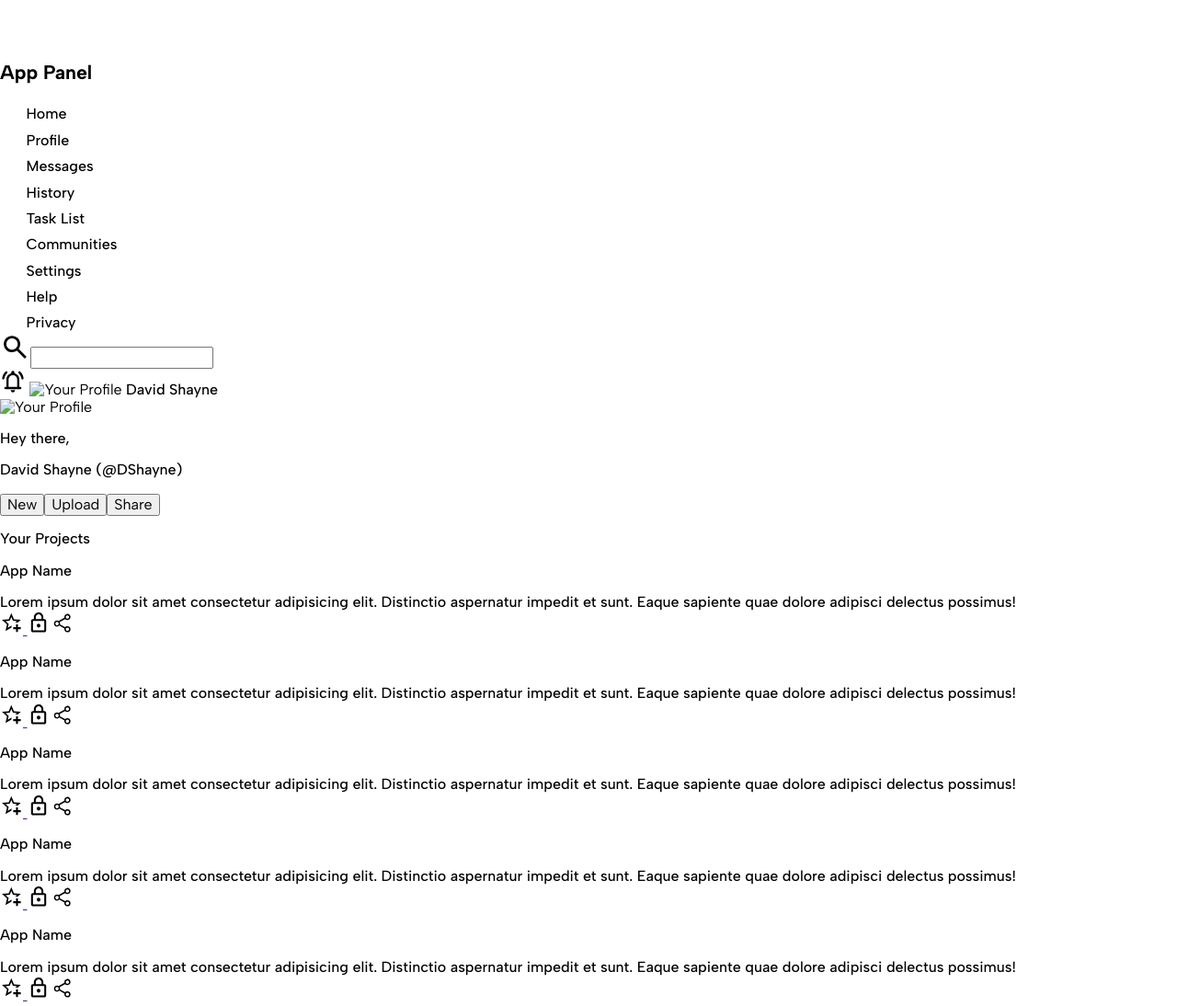
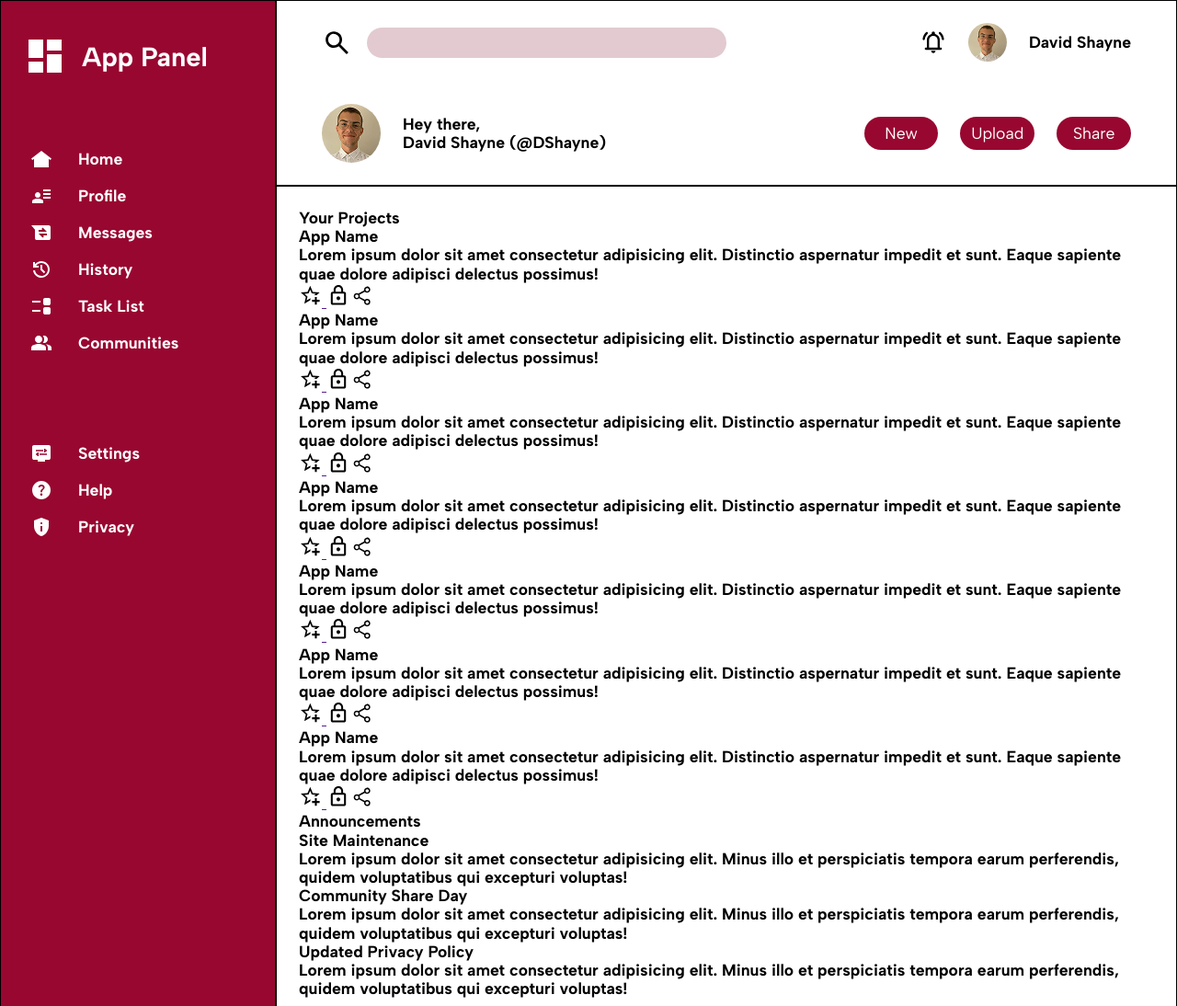
Before and after one commit to David-Shayne/App_Panel, a plain HTML site: page index.html in a window 1280 px wide. Shown: the top 1094 px of the page at 92% size. Drawn offline with Linux system fonts and the light colour scheme.

Commit message:
Add styling to top panel

```diff
--- a/index.html
+++ b/index.html
@@ -67,13 +67,23 @@
 					</div>
 					<div class="notify-profile">
 						<img src="./Assets/notifications.svg" alt="Notifications" id="notifications" />
-						<img src="" alt="Your Profile" class="profile-picture" />
+						<div class="profile-photo-container">
+							<img
+								src="./Assets/profile_photo_david.png"
+								alt="Your Profile"
+								class="profile-picture" />
+						</div>
 						<span id="username">David Shayne</span>
 					</div>
 				</div>
 				<div class="bottom-section">
 					<div class="welcome-section">
-						<img src="" alt="Your Profile" class="profile-picture" />
+						<div class="profile-photo-container-large">
+							<img
+								src="./Assets/profile_photo_david.png"
+								alt="Your Profile"
+								class="profile-picture" />
+						</div>
 						<div class="welcome-text">
 							<p>Hey there,</p>
 							<p id="username-verbose">David Shayne (@DShayne)</p>
--- a/style.css
+++ b/style.css
@@ -3,25 +3,188 @@
 
 :root {
 	--primary-font-size: 1rem;
-	--heading-font-size: 1.33rem;
+	--heading-font-size: 1.65rem;
 	--small-font-size: 0.8rem;
 	--text-muted-color: rgba(0, 0, 0, 0.8);
 	--primary-color: #980730;
+	--primary-hover-color: #5e001b;
+	--primary-color-muted: #74002135;
 	--secondary-color: #07986f;
 	--rounded-borders: 24px;
+	--section-padding: 24px;
+	--large-section-padding: 64px;
+	--font-family: "Albert Sans", system-ui, -apple-system, BlinkMacSystemFont, "Segoe UI", Roboto,
+		Oxygen, Ubuntu, Cantarell, "Open Sans", "Helvetica Neue", sans-serif;
+	font-size: 110%;
 }
 
 body {
-	font-family: "Albert Sans", system-ui, -apple-system, BlinkMacSystemFont, "Segoe UI", Roboto,
-		Oxygen, Ubuntu, Cantarell, "Open Sans", "Helvetica Neue", sans-serif;
+	font-family: var(--font-family);
 }
 
 p,
 span {
 	font-size: var(--primary-font-size);
-	font-weight: 500;
+	font-weight: 700;
+	margin: 0;
 }
 
 h1 {
 	font-size: var(--heading-font-size);
+	font-weight: 700;
 }
+
+.container {
+	display: grid;
+	height: 100vh;
+	grid-template-rows: 1fr 4fr;
+	grid-template-columns: 300px 5fr;
+
+	> div {
+		border: 1px solid black;
+		padding: var(--section-padding);
+	}
+}
+
+.side-panel {
+	grid-row: 1 / -1;
+	background-color: var(--primary-color);
+	color: white;
+}
+
+.header {
+	display: flex;
+	align-items: center;
+	gap: 16px;
+	margin-bottom: 56px;
+
+	h1 {
+		position: relative;
+		top: 1px;
+	}
+}
+
+.primary-pages {
+	margin-bottom: 80px;
+}
+
+.page {
+	display: flex;
+	align-items: center;
+	gap: 28px;
+	padding: 8px;
+}
+
+.page:hover {
+	background-color: var(--primary-hover-color);
+	cursor: pointer;
+}
+
+.top-panel {
+	display: grid;
+	grid-template-columns: 1fr;
+	grid-template-rows: 1fr 1fr;
+	padding: var(--section-padding) 5% !important;
+	gap: var(--section-padding);
+}
+
+.top-section {
+	display: flex;
+	justify-content: space-between;
+	align-items: center;
+	height: min-content;
+}
+
+.search {
+	display: flex;
+	gap: 16px;
+	flex: 1 1 0;
+
+	input {
+		border-radius: var(--rounded-borders);
+		border: none;
+		background-color: var(--primary-color-muted);
+		font-family: var(--font-family);
+		padding: 0 var(--section-padding);
+		font-size: var(--primary-font-size);
+	}
+
+	input:focus,
+	input:hover {
+		outline: var(--primary-color) solid 2px;
+	}
+
+	img:hover {
+		cursor: pointer;
+	}
+}
+
+.notify-profile {
+	flex: 1 1 0;
+	display: flex;
+	justify-content: flex-end;
+	gap: var(--section-padding);
+	align-items: center;
+}
+
+.profile-photo-container {
+	height: 42px;
+	width: 42px;
+	clip-path: circle();
+
+	img {
+		width: 42px;
+		height: auto;
+	}
+}
+
+.top-panel > .bottom-section {
+	display: flex;
+	align-items: center;
+	justify-content: space-between;
+}
+
+.welcome-section {
+	display: flex;
+	align-items: center;
+	gap: var(--section-padding);
+
+	.welcome-text {
+		display: flex;
+		flex-direction: column;
+		justify-content: center;
+	}
+}
+
+.profile-photo-container-large {
+	clip-path: circle();
+	width: 64px;
+	height: 64px;
+
+	img {
+		width: 64px;
+		height: auto;
+	}
+}
+
+.actions-section {
+	display: flex;
+	gap: var(--section-padding);
+	min-width: min-content;
+	width: 33%;
+	max-width: 400px;
+
+	> button {
+		flex: 1 1 0;
+		padding: 8px 0;
+		border-radius: var(--rounded-borders);
+		background-color: var(--primary-color);
+		color: white;
+		border: none;
+	}
+
+	> button:hover {
+		background-color: var(--primary-hover-color);
+		cursor: pointer;
+	}
+}
```
Also changed, not shown: Assets/profile_photo_1.png (added), Assets/profile_photo_2.png (added), Assets/profile_photo_3.png (added), Assets/profile_photo_david.png (added).
